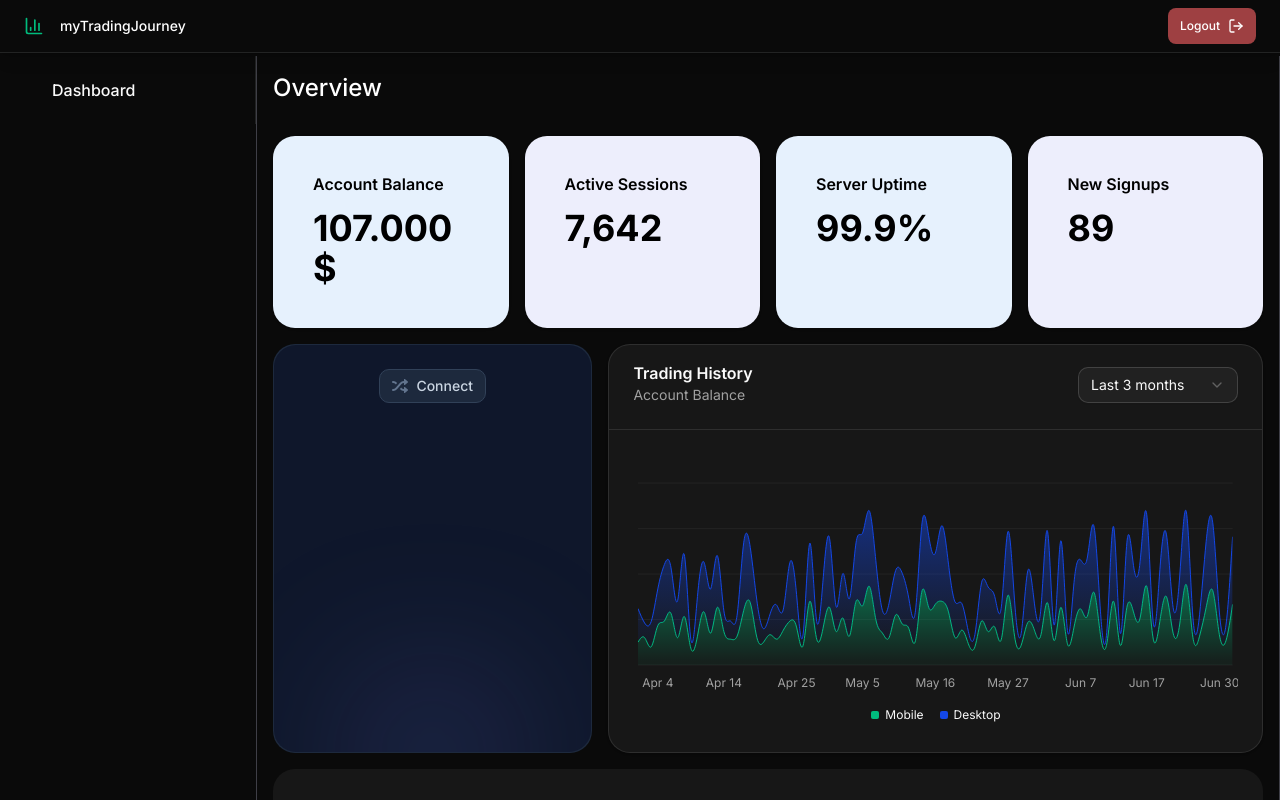
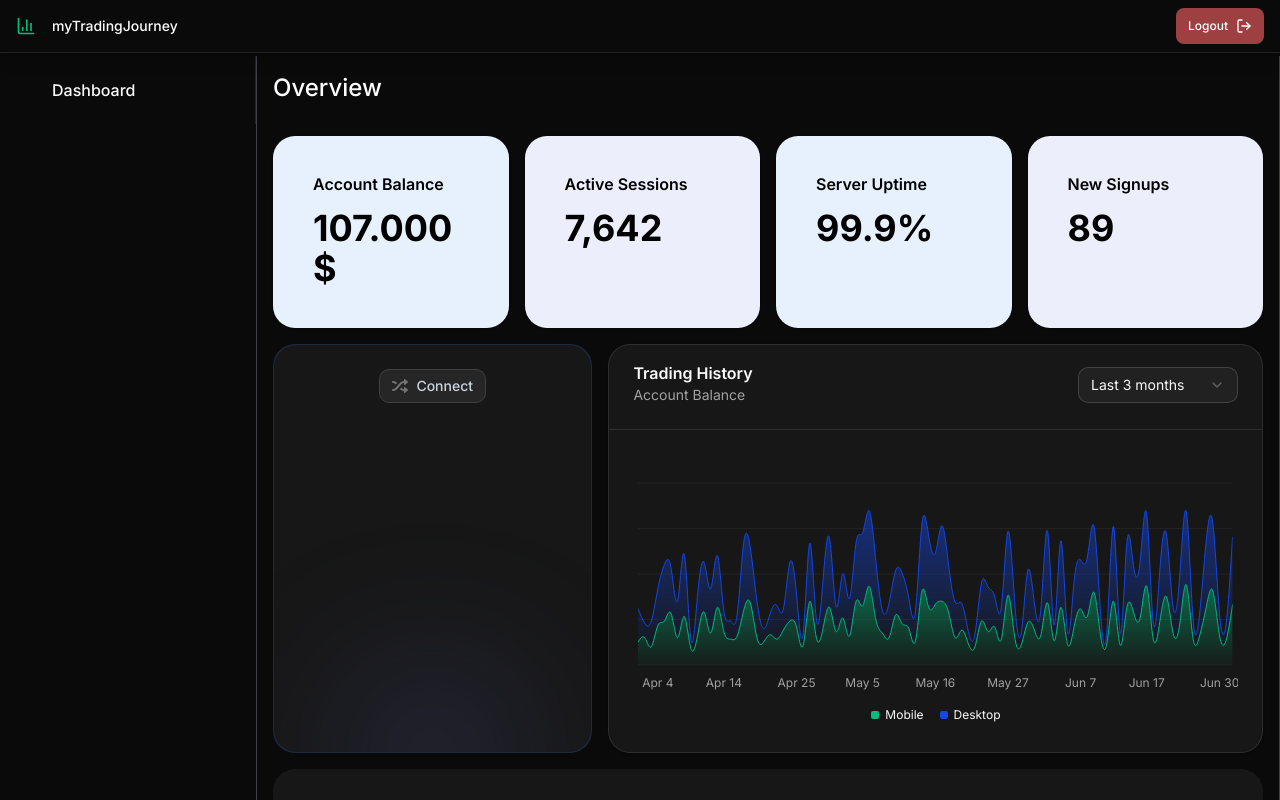
Before and after one commit to unpixelz/dashboard-app, a Next.js app: page /dashboard in a window 1280 px wide. Shown: the top 800 px of the page. Built offline with nearby package versions, Linux system fonts and the light colour scheme.

Commit message:
spotlight card improved

```diff
--- a/app/dashboard/page.tsx
+++ b/app/dashboard/page.tsx
@@ -23,14 +23,14 @@ export default function DashboardPage() {
       {/* Header*/}
       <nav className="fixed left- w-full z-50 bg-white shadow-md">
         <header className="p-2 bg-zinc-main border-b shadow-lg w-full">
-          <div className="flex items-center justify-between px-4">
+          <div className="flex items-center justify-between px-2">
             <div className="flex items-center gap-4">
               <BarChart3 className="text-emerald-500" size={20} />
               <h1 className="text-sm font-medium text-white">
                 myTradingJourney
               </h1>
             </div>
-            <div className="flex items-center gap-4">
+            <div className="flex items-center gap-4 pr-0">
               <form
                 onSubmit={() => {
                   router.push("/login");
--- a/components/ui/spotlight-card.tsx
+++ b/components/ui/spotlight-card.tsx
@@ -25,9 +25,8 @@ export default function SpotlightCard() {
         } as React.CSSProperties
       }
     >
-      {/* Gradient blur effects */}
       <div
-        className="absolute w-80 h-80 -left-40 -top-40 bg-slate-400 rounded-full opacity-0 pointer-events-none transition-opacity duration-500 group-hover:opacity-100 z-10 blur-[100px]"
+        className="absolute w-80 h-80 -left-40 -top-40 bg-neutral-400 rounded-full opacity-0 pointer-events-none transition-opacity duration-500 group-hover:opacity-100 z-10 blur-[100px]"
         style={{
           transform: `translate(var(--mouse-x), var(--mouse-y))`,
         }}
@@ -40,8 +39,7 @@ export default function SpotlightCard() {
       />
 
       {/* Card content */}
-      <div className="relative h-full bg-slate-900 p-6 pb-8 rounded-[inherit] z-20 overflow-hidden">
-        {/* Radial gradient at bottom */}
+      <div className="relative h-full bg-neutral-900 p-6 pb-8 rounded-[inherit] z-20 overflow-hidden">
         <div
           className="absolute bottom-0 translate-y-1/2 left-1/2 -translate-x-1/2 pointer-events-none -z-10 w-1/2 aspect-square"
           aria-hidden="true"
@@ -52,11 +50,11 @@ export default function SpotlightCard() {
         <div className="flex flex-col h-full items-center text-center">
           {/* Button */}
           <a
-            className="inline-flex justify-center items-center whitespace-nowrap rounded-lg bg-slate-800 hover:bg-slate-900 border border-slate-700 px-3 py-1.5 text-sm font-medium text-slate-300 focus-visible:outline-none focus-visible:ring focus-visible:ring-indigo-300 transition-colors duration-150 cursor-pointer"
+            className="inline-flex justify-center items-center absolute whitespace-nowrap rounded-lg bg-neutral-800 hover:bg-neutral-900 border border-neutral-700 px-3 py-1.5 text-sm font-medium text-slate-300 focus-visible:outline-none focus-visible:ring focus-visible:ring-indigo-300 transition-colors duration-150 cursor-pointer"
             href="#"
           >
             <svg
-              className="fill-slate-500 mr-2"
+              className="fill-neutral-500 mr-2"
               xmlns="http://www.w3.org/2000/svg"
               width="16"
               height="14"
```
